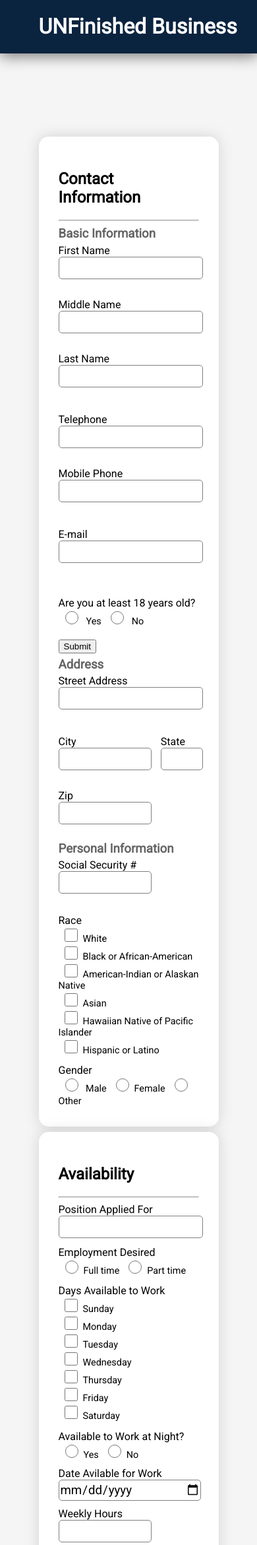
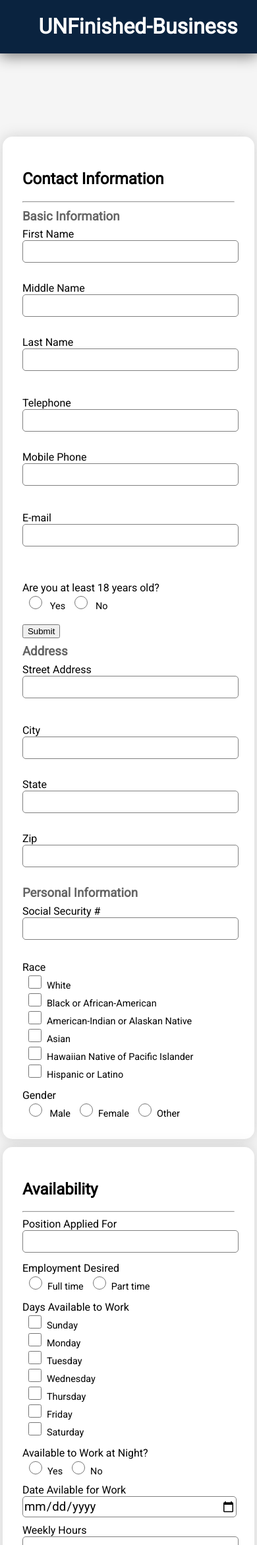
Before and after one commit to Carrasco-R/Simple-Job-Application, a PHP site: page / in a window 390 px wide. Shown: the top 2341 px of the page at 66% size. Run offline with PHP 8.4, Linux system fonts and the light colour scheme.

Commit message:
responsiveness v2

```diff
--- a/home.html
+++ b/home.html
@@ -10,7 +10,7 @@
   </head>
   <body>
     <header>
-      <h1>UNFinished Business</h1>
+      <h1>UNFinished-Business</h1>
     </header>
     <main>
       <form id="form">
--- a/style.css
+++ b/style.css
@@ -32,9 +32,7 @@ footer {
   padding: 0.4vh 10vw;
   box-shadow: 0px -5px 20px grey;
 }
-main {
-  padding: 15vh 15vw 5vh;
-}
+
 /* Field Section header */
 h3 {
   color: rgb(100, 100, 100);
@@ -96,7 +94,10 @@ input[type="checkbox"] {
   row-gap: 10px;
   column-gap: 20px;
 }
-@media only screen and (max-width: 99999px) {
+@media screen and (max-width: 99999px) {
+  main {
+    padding: 15vh 15vw 5vh;
+  }
   .field-grid {
     grid-template-columns: repeat(12, 1fr);
   }
@@ -137,7 +138,10 @@ input[type="checkbox"] {
     grid-column: span 12;
   }
 }
-@media only screen and (max-width: 1280px) {
+@media screen and (max-width: 1280px) {
+  main {
+    padding: 15vh 10vw 5vh;
+  }
   .field-grid {
     grid-template-columns: repeat(6, 1fr);
   }
@@ -166,7 +170,10 @@ input[type="checkbox"] {
     grid-column: span 6;
   }
 }
-@media only screen and (max-width: 850px) {
+@media screen and (max-width: 850px) {
+  main {
+    padding: 15vh 5vw 5vh;
+  }
   .field-grid {
     grid-template-columns: repeat(3, 1fr);
   }
@@ -187,6 +194,28 @@ input[type="checkbox"] {
   .span-11,
   .span-12 {
     grid-column: span 3;
+  }
+}
+@media screen and (max-width: 500px) {
+  main {
+    padding: 15vh 1vw 5vh;
+  }
+  .field-grid {
+    grid-template-columns: repeat(1, 1fr);
+  }
+  .span-1,
+  .span-2,
+  .span-3,
+  .span-4,
+  .span-5,
+  .span-6,
+  .span-7,
+  .span-8,
+  .span-9,
+  .span-10,
+  .span-11,
+  .span-12 {
+    grid-column: span 1;
   }
 }
 .experience,
```
